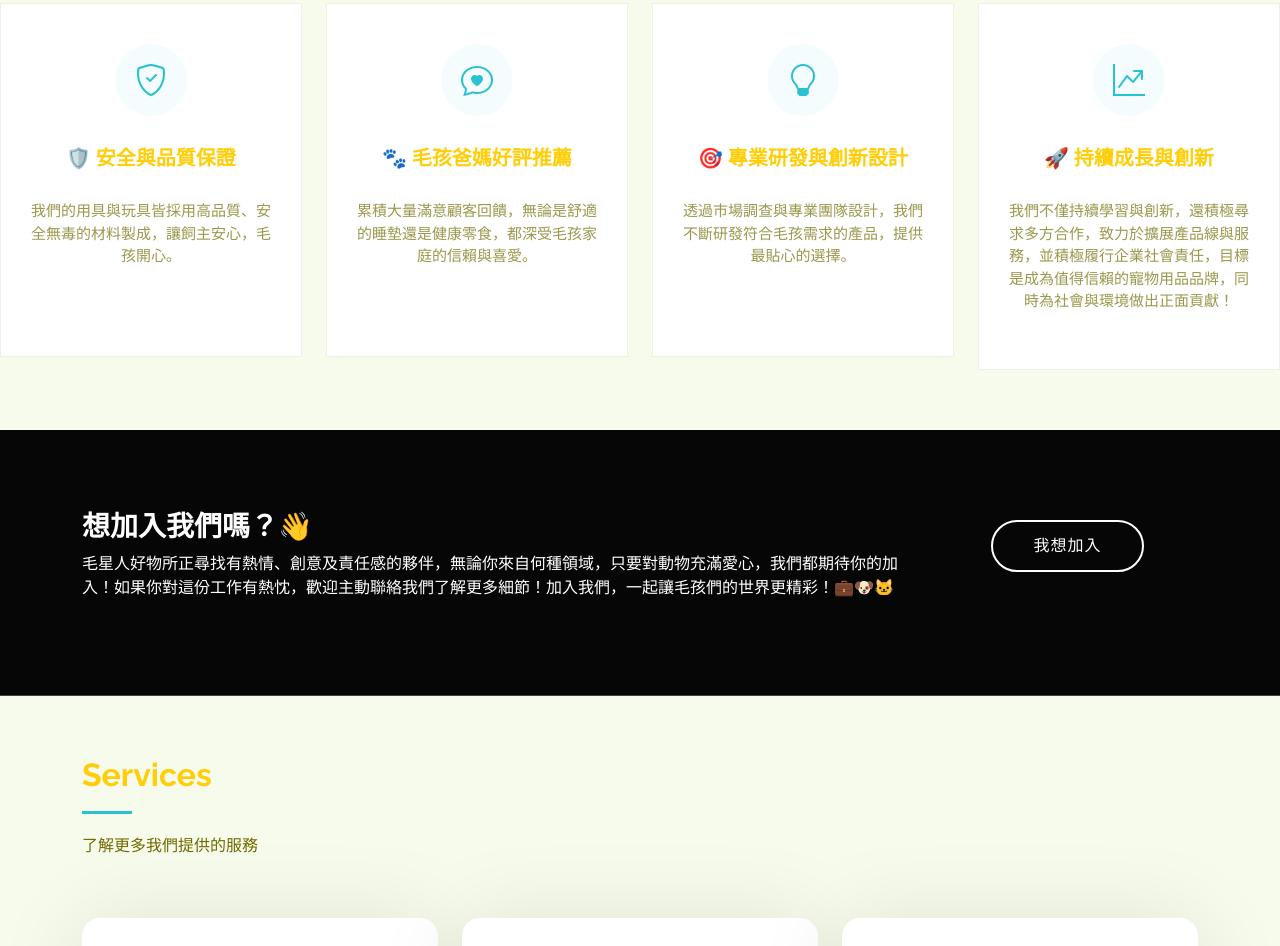
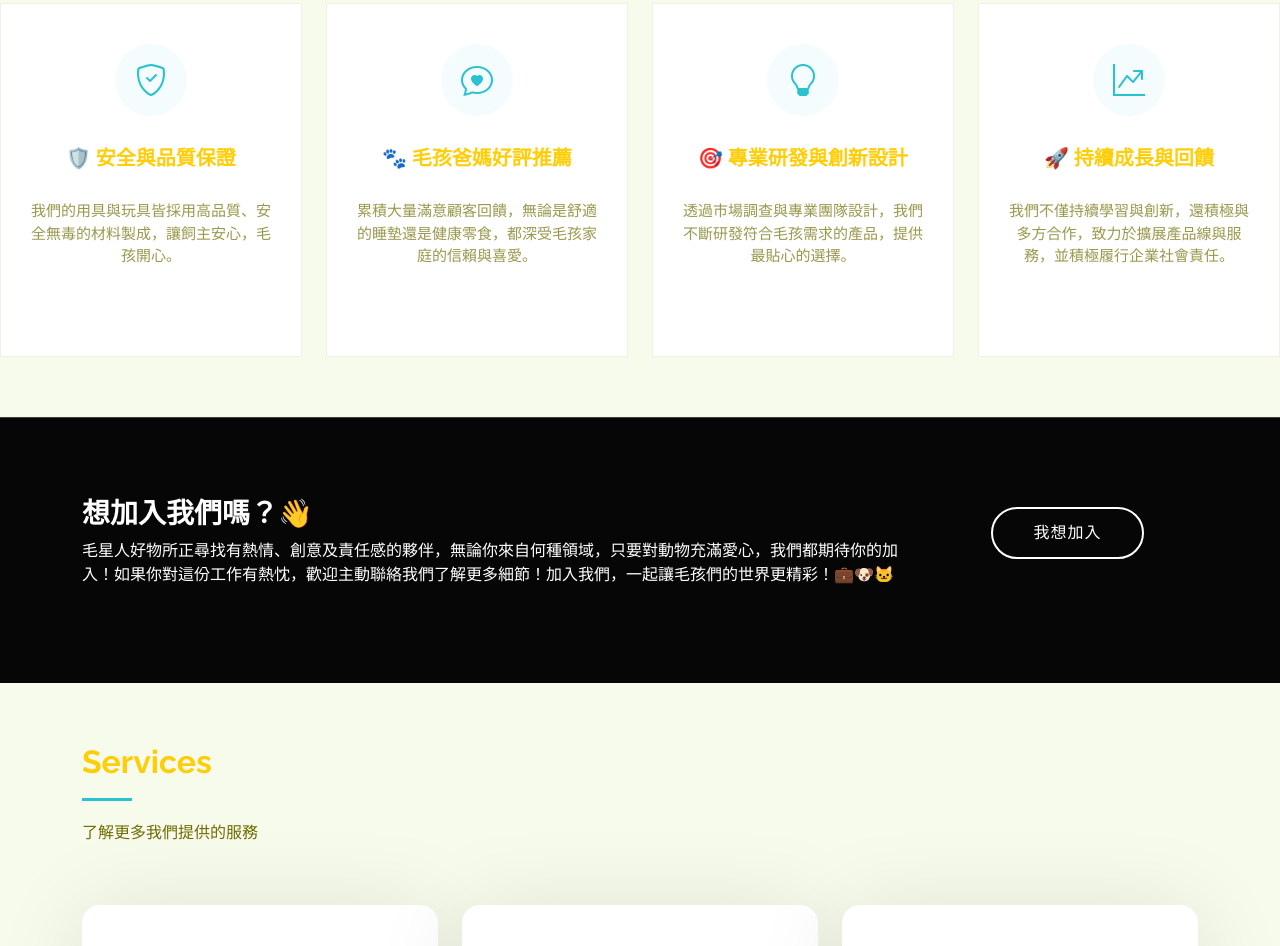
Before and after one commit to rainfrog02/-, a plain HTML site: page index.html in a window 1280 px wide. Shown: the part 1814-2760 px from the top of the page. Drawn offline with Linux system fonts and the light colour scheme.

Commit message:
Update index.html

```diff
--- a/index.html
+++ b/index.html
@@ -276,8 +276,8 @@
           <div class="col-lg-3 col-md-6" data-aos="fade-up" data-aos-delay="500">
             <div class="icon-box d-flex flex-column justify-content-center align-items-center">
               <i class="bi bi-graph-up-arrow"></i>
-              <h4>🚀 持續成長與創新</h4>
-              <p>我們不僅持續學習與創新，還積極尋求多方合作，致力於擴展產品線與服務，並積極履行企業社會責任，目標是成為值得信賴的寵物用品品牌，同時為社會與環境做出正面貢獻！</p>
+              <h4>🚀 持續成長與回饋</h4>
+              <p>我們不僅持續學習與創新，還積極與多方合作，致力於擴展產品線與服務，並積極履行企業社會責任。</p>
             </div>
           </div><!-- End Icon Box -->
 
```
